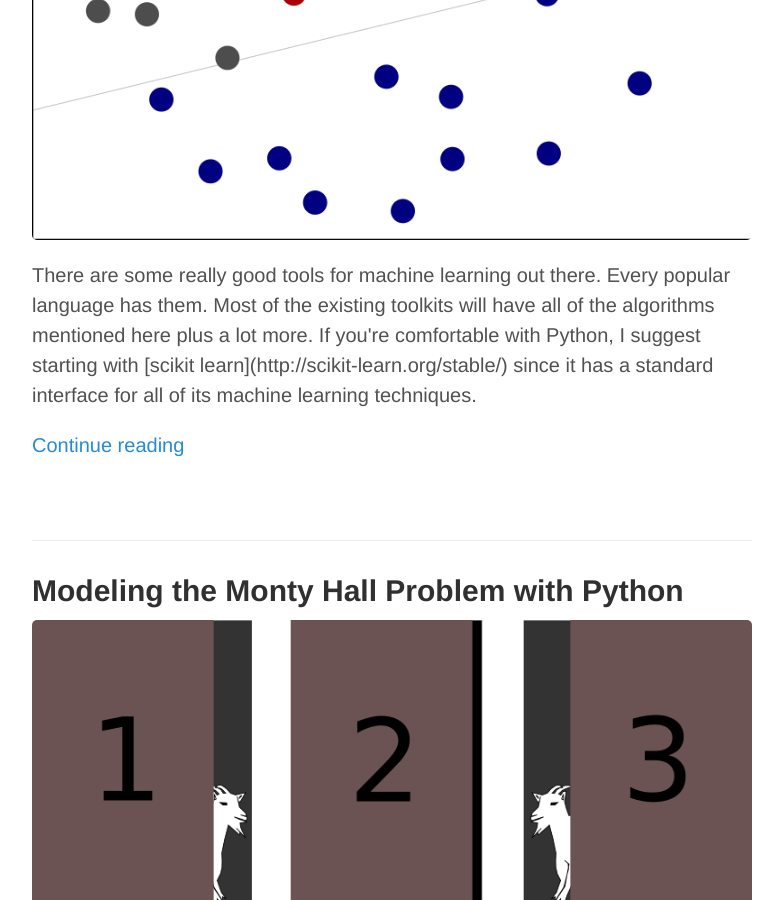
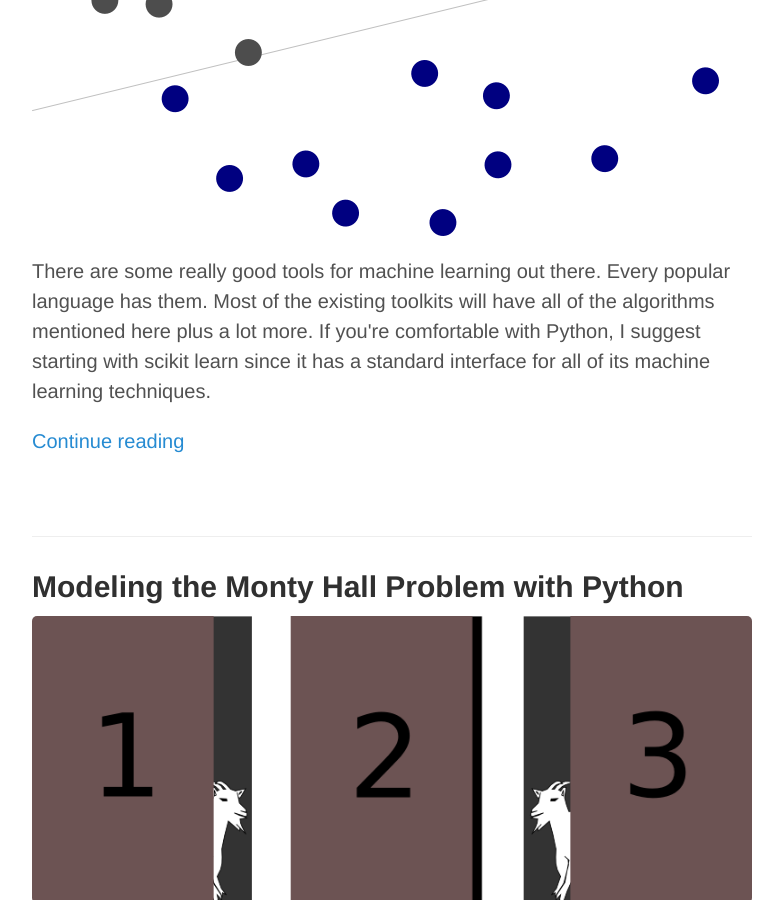
Before and after one commit to jonathanmann/jonathanmann.github.io, a Jekyll site: the page built from index.html, in a window 1280 px wide and 900 px high, scrolled down 343 px. Shown: the whole window, without its empty margins (248-1031 px from the left). Built offline with Jekyll 4.4.1, drawn with Linux system fonts in a browser that asks for light colours; the list of posts is cut into pages by our own code; some of the changed lines change nothing that is shown.

Commit message:
replace borderd title image and remove broken link from ml post

```diff
--- a/_posts/2015-08-22-basic-machine-learning-overview.md
+++ b/_posts/2015-08-22-basic-machine-learning-overview.md
@@ -2,7 +2,7 @@
 layout: post
 title: Basic Machine Learning Overview
 image: http://jonathanmann.github.io/public/img/ml2.png
-excerpt: There are some really good tools for machine learning out there. Every popular language has them. Most of the existing toolkits will have all of the algorithms mentioned here plus a lot more. If you're comfortable with Python, I suggest starting with [scikit learn](http://scikit-learn.org/stable/) since it has a standard interface for all of its machine learning techniques.
+excerpt: There are some really good tools for machine learning out there. Every popular language has them. Most of the existing toolkits will have all of the algorithms mentioned here plus a lot more. If you're comfortable with Python, I suggest starting with scikit learn since it has a standard interface for all of its machine learning techniques.
 ---
 
 There are some really good tools for machine learning out there. Every popular language has them. Most of the existing toolkits will have all of the algorithms mentioned here plus a lot more. If you're comfortable with Python, I suggest starting with [scikit learn](http://scikit-learn.org/stable/) since it has a standard interface for all of its machine learning techniques.
```
Also changed, not shown: public/img/ml2.png.
